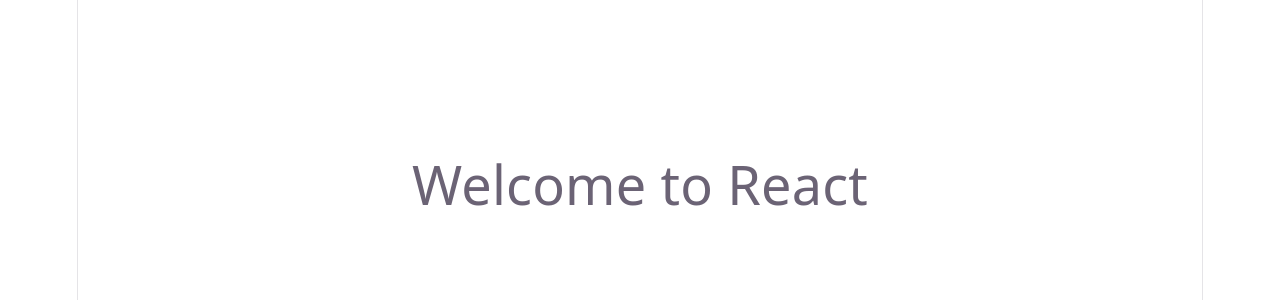
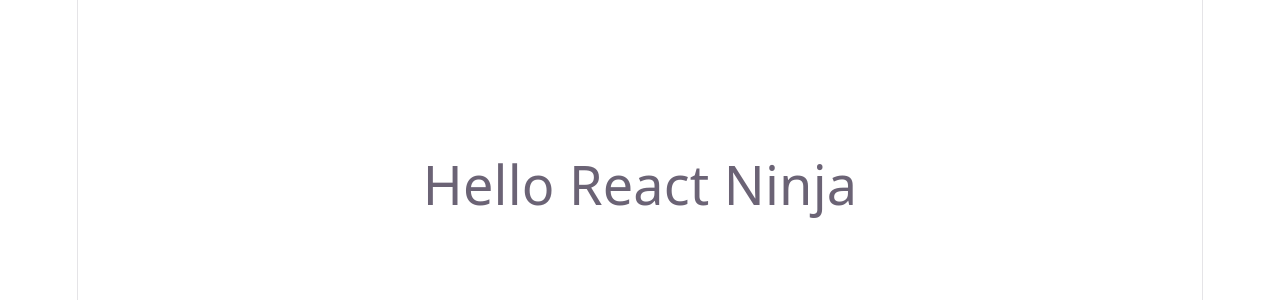
Before and after one commit to Ryan-W-Dev/Complete_Web_Developer, a React (Vite) app in the folder Reactjs/vite-project/: page / in a window 1280 px wide. Shown: the top 300 px of the page. Built offline with nearby package versions, Linux system fonts and the light colour scheme.

Commit message:
Props are a way of passing data from parent components to child components in React. They allow you to customize the behavior and appearance of a component by providing it with specific values. Props are read-only, meaning that a child component cannot modify the props it receives from its parent.

```diff
--- a/Reactjs/vite-project/src/Hello.jsx
+++ b/Reactjs/vite-project/src/Hello.jsx
@@ -4,9 +4,9 @@
 class Hello extends Component {
   render() {
     return (
-      <div class="f1 tc">
+      <div className="f1 tc">
         <h1>Hello World</h1>
-        <p>Welcome to React</p>
+        <p>{this.props.greeting.join(' ')}</p>
       </div>
     );
   }
--- a/Reactjs/vite-project/src/main.jsx
+++ b/Reactjs/vite-project/src/main.jsx
@@ -3,8 +3,9 @@
 import './index.css';
 import Hello from './Hello.jsx';
 import 'tachyons'; // import tachyons for styling
+
 createRoot(document.getElementById('root')).render(
   <StrictMode>
-    <Hello />
+    <Hello greeting={['Hello', 'React Ninja']} />
   </StrictMode>
 );
```
